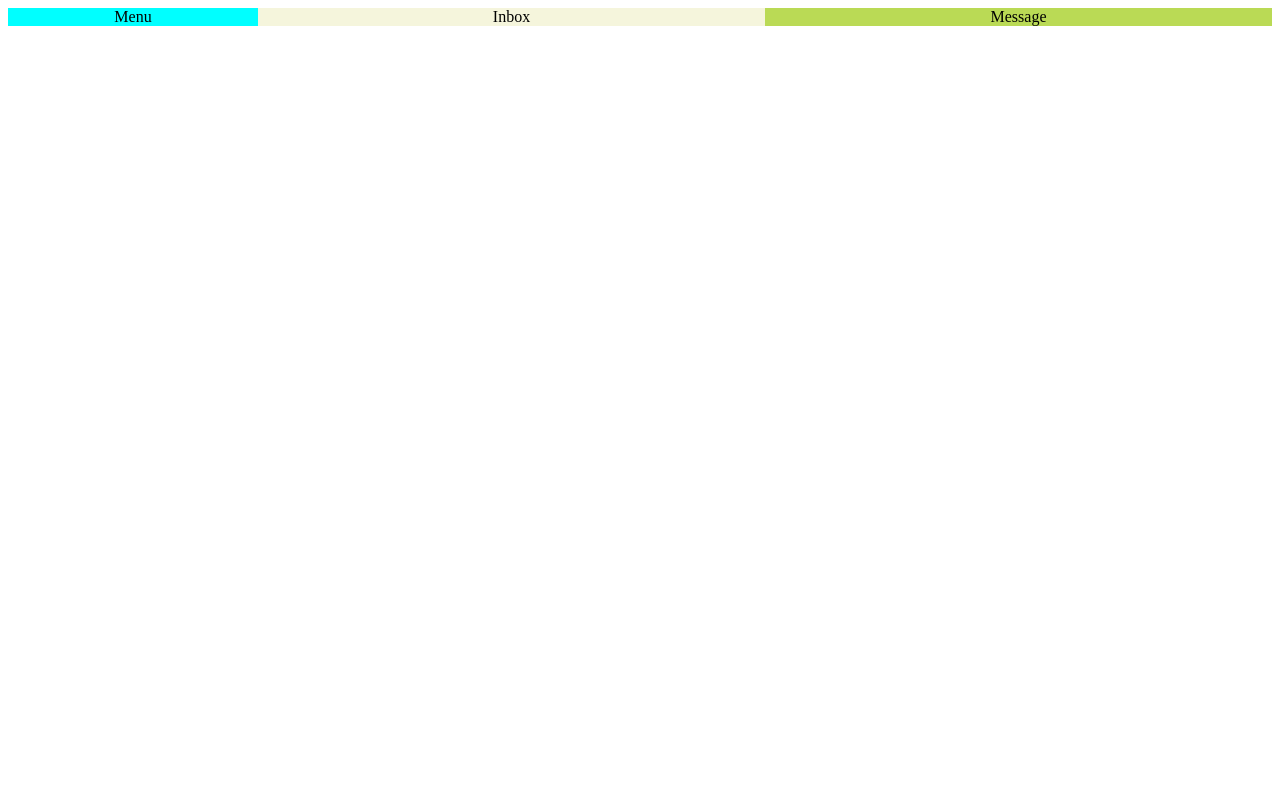
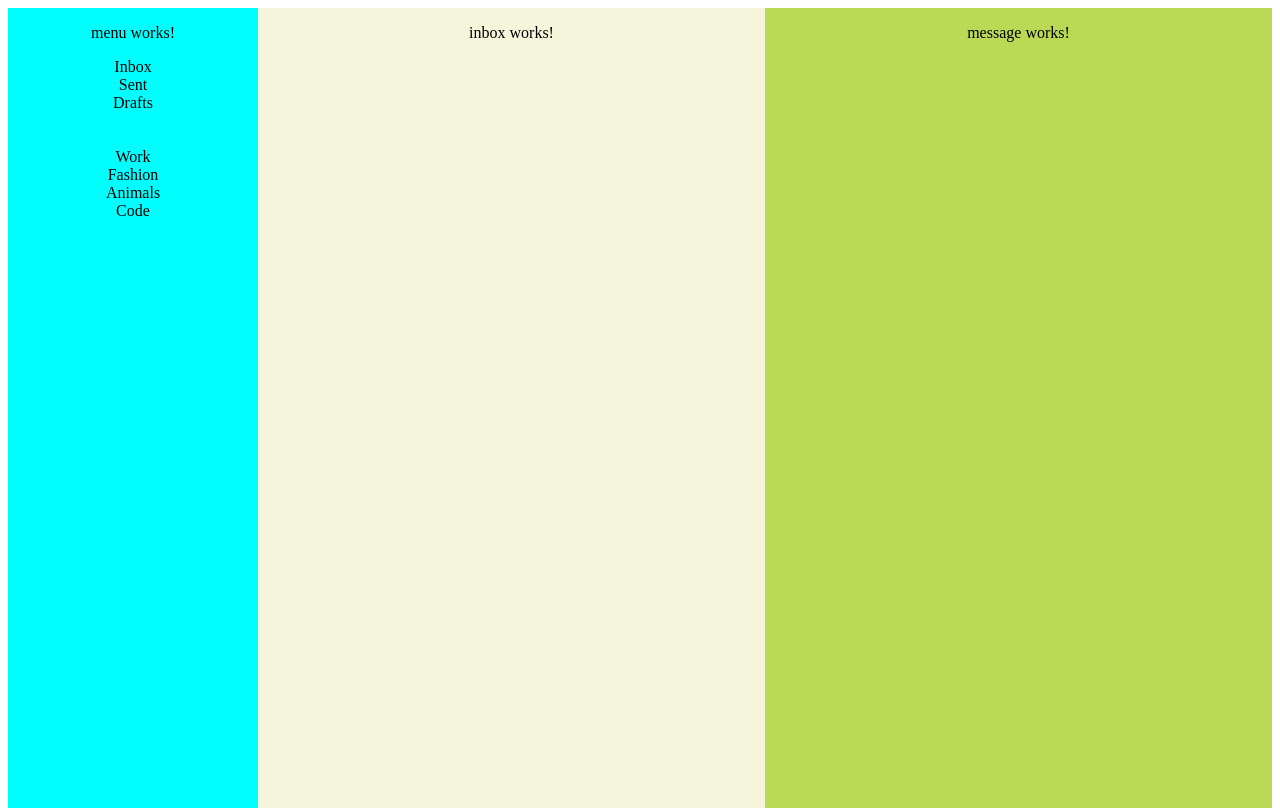
Before and after one commit to admanaus/LESSGroupProject, an Angular app: page / in a window 1280 px wide. Built offline with nearby package versions, Linux system fonts and the light colour scheme.

Commit message:
Bare bones project up and ready for work

```diff
--- a/src/app/app.component.css
+++ b/src/app/app.component.css
@@ -4,10 +4,15 @@
   justify-content: center;
   text-align: center;
 }
+body,
+html {
+  height: 100%;
+}
 .container {
   display: flex;
   flex-direction: row;
   justify-content: flex-start;
+  height: 100%;
 }
 .container .col-menu {
   min-width: 250px;
--- a/src/app/app.component.html
+++ b/src/app/app.component.html
@@ -1,7 +1,13 @@
 <!--The content below is only a placeholder and can be replaced.-->
 
   <div class="container">
-    <div class="col-menu">Menu</div>
-    <div class="col-inbox">Inbox</div>
-    <div class="col-message">Message</div>
+    <div class="col-menu">
+      <app-menu></app-menu>
+    </div>
+    <div class="col-inbox">
+      <app-inbox></app-inbox>
+    </div>
+    <div class="col-message">
+      <app-message></app-message>
+    </div>
   </div>
--- a/src/app/menu/menu.component.html
+++ b/src/app/menu/menu.component.html
@@ -1,3 +1,11 @@
 <p>
   menu works!
 </p>
+
+<div *ngFor="let item of menuBoxes">
+  {{item}}
+</div>
+<br><br>
+<div *ngFor="let item of labels">
+  {{item}}
+</div>
--- a/src/app/menu/menu.component.ts
+++ b/src/app/menu/menu.component.ts
@@ -7,6 +7,8 @@ import { Component, OnInit } from '@angular/core';
 })
 export class MenuComponent implements OnInit {
 
+  menuBoxes: string[] = ['Inbox', 'Sent', 'Drafts' ];
+  labels: string[] = ['Work', 'Fashion', 'Animals', 'Code'];
   constructor() { }
 
   ngOnInit() {
--- a/src/styles.css
+++ b/src/styles.css
@@ -4,10 +4,15 @@
   justify-content: center;
   text-align: center;
 }
+body,
+html {
+  height: 100%;
+}
 .container {
   display: flex;
   flex-direction: row;
   justify-content: flex-start;
+  height: 100%;
 }
 .container .col-menu {
   min-width: 250px;
--- a/src/styles.less
+++ b/src/styles.less
@@ -1,16 +1,22 @@
 
-
+// Mix-ins
 .standard-col {
   flex-shrink: 1;
   width: 50%;
   justify-content: center;
   text-align: center;
 }
+// End mix-ins
+
+body, html{
+  height: 100%;
+}
 
 .container {
   display: flex;
   flex-direction: row;
   justify-content: flex-start;
+  height: 100%;
 
   .col-menu{
     min-width: 250px;
@@ -21,11 +27,10 @@
   .col-inbox {
     .standard-col;
     background-color: beige;
-
   }
 
-    .col-message{
+  .col-message{
       .standard-col;
       background-color: #bada55;
-    }
   }
+}
```
